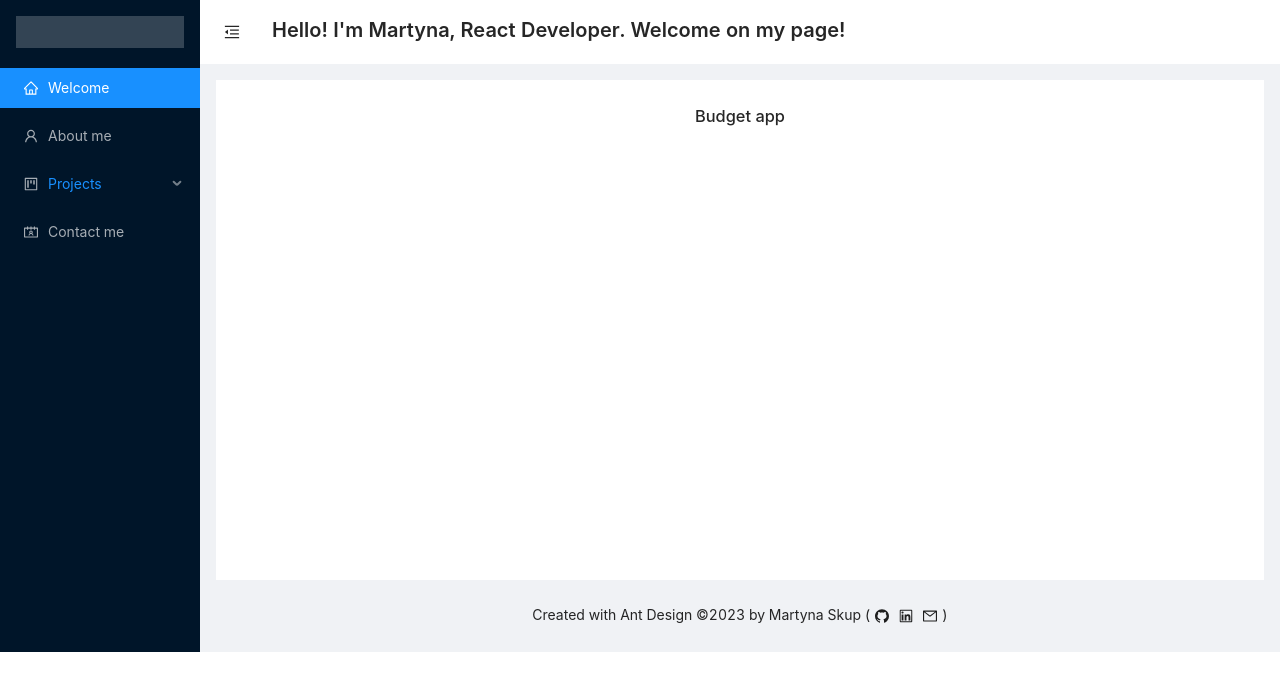
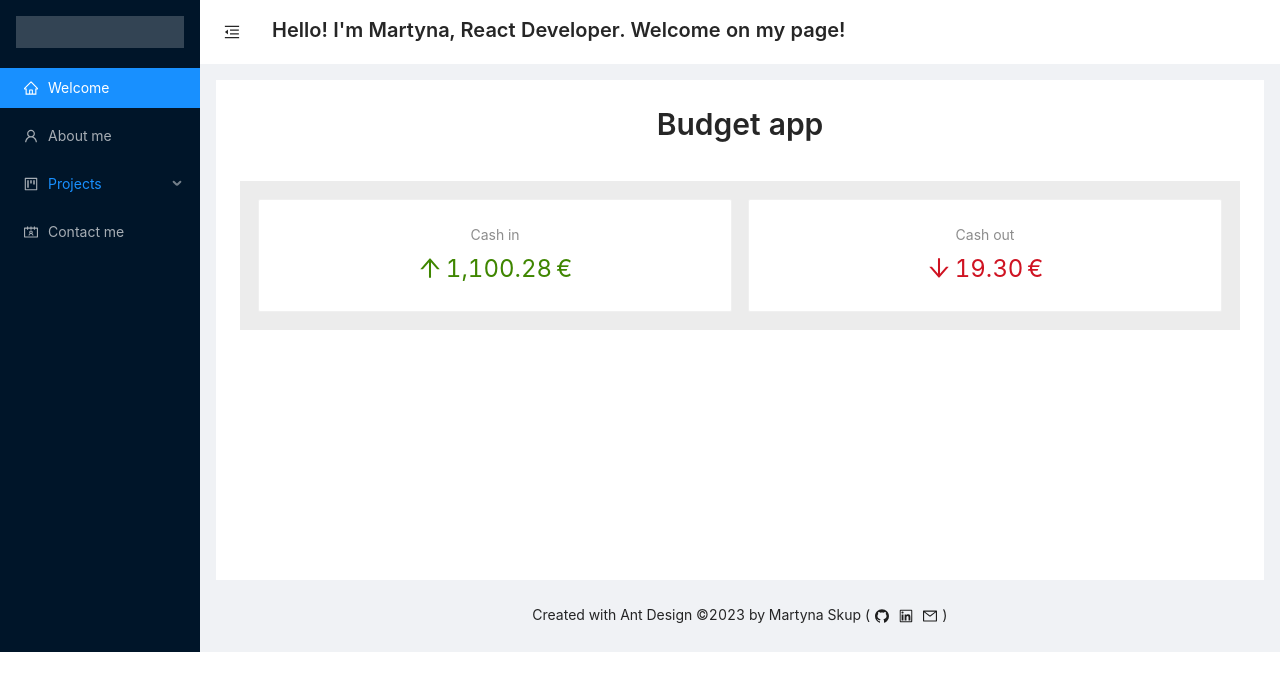
Before and after one commit to martynaskup/martynaskup.github.io, a React (Create React App) app: page /projects/budget in a window 1280 px wide. Shown: the top 690 px of the page. Built offline with nearby package versions, Linux system fonts and the light colour scheme.

Commit message:
[Budget] Add dummy statistics for incomes and outcomes

```diff
--- /dev/null
+++ b/src/pages/ProjectsPage/Projects/Budget/Budget.styles.tsx
@@ -0,0 +1,7 @@
+import styled from 'styled-components';
+
+export const StyledStatisticDiv = styled('div')`
+  margin-top: 36px;
+  padding: 18px;
+  background: #ececec;
+`;
--- a/src/pages/ProjectsPage/Projects/Budget/Budget.tsx
+++ b/src/pages/ProjectsPage/Projects/Budget/Budget.tsx
@@ -1,5 +1,47 @@
+import { ArrowDownOutlined, ArrowUpOutlined } from '@ant-design/icons';
+import { Card, Col, Row, Statistic, Typography } from 'antd';
+import { StyledStatisticDiv } from './Budget.styles';
+
 function Budget() {
-  return <h1>Budget app</h1>;
+  const appTitle = <Typography.Title level={2}>Budget app</Typography.Title>;
+
+  const statistic = (
+    <StyledStatisticDiv>
+      <Row gutter={16}>
+        <Col span={12}>
+          <Card>
+            <Statistic
+              title="Cash in"
+              value={1100.28}
+              precision={2}
+              valueStyle={{ color: '#3f8600' }}
+              prefix={<ArrowUpOutlined />}
+              suffix="€"
+            />
+          </Card>
+        </Col>
+        <Col span={12}>
+          <Card>
+            <Statistic
+              title="Cash out"
+              value={19.3}
+              precision={2}
+              valueStyle={{ color: '#cf1322' }}
+              prefix={<ArrowDownOutlined />}
+              suffix="€"
+            />
+          </Card>
+        </Col>
+      </Row>
+    </StyledStatisticDiv>
+  );
+
+  return (
+    <>
+      {appTitle}
+      {statistic}
+    </>
+  );
 }
 
 export default Budget;
```
